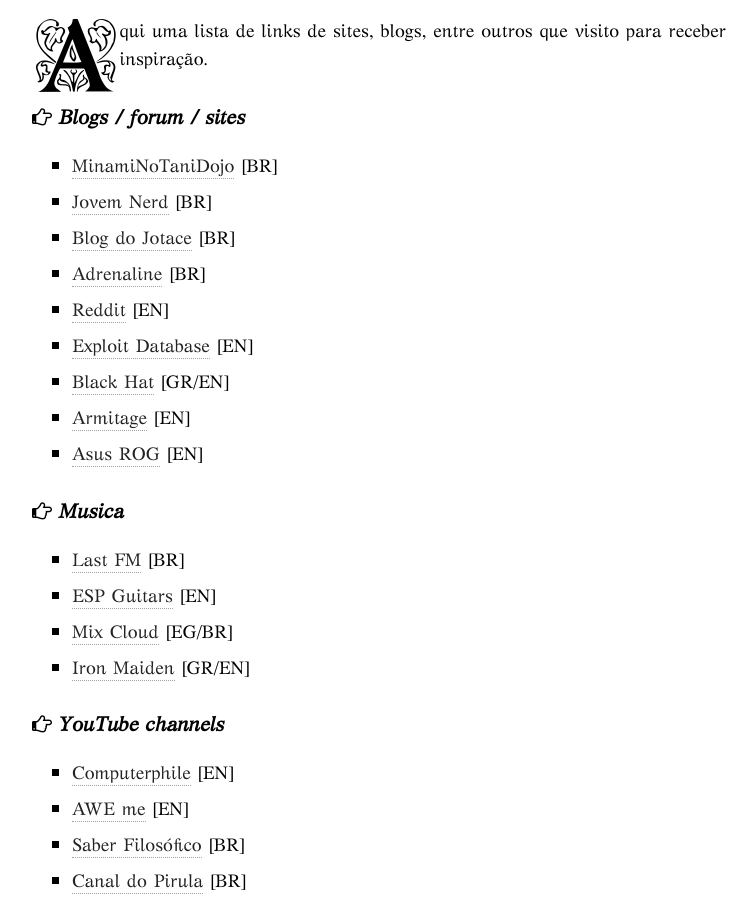
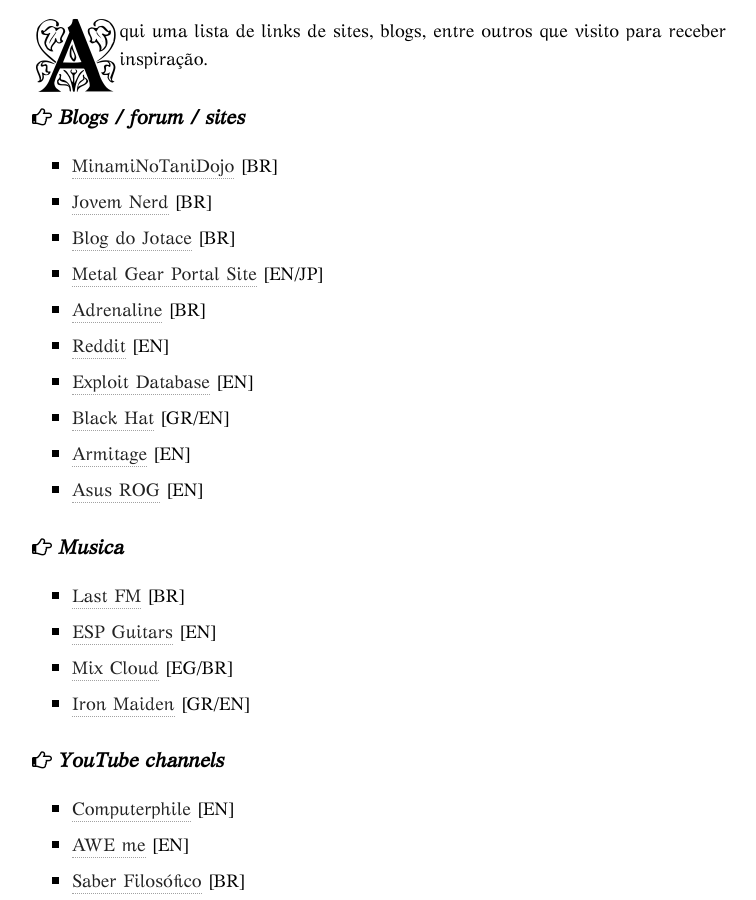
Before and after one commit to Agt-Morgu5/agt-morgu5.github.io, a Jekyll site: the page built from links/index.md, in a window 1280 px wide and 900 px high, scrolled down 505 px. Shown: the whole window, without its empty margins (254-1010 px from the left). Built offline with Jekyll 4.4.1, drawn with Linux system fonts in a browser that asks for light colours; nearby versions of some CDN libraries.

Commit message:
More-metal-gear-not-konami

```diff
--- a/links/index.md
+++ b/links/index.md
@@ -17,6 +17,7 @@
 * [MinamiNoTaniDojo](https://www.facebook.com/MinamiNoTaniDojo/?pnref=story){:target="_blank"}  [BR]
 * [Jovem Nerd](https://jovemnerd.com.br/){:target="_blank"}  [BR]
 * [Blog do Jotace](http://bjc.uol.com.br/){:target="_blank"}  [BR]
+* [Metal Gear Portal Site](http://www.konami.jp/mgs_portal/jp/){:target="_blank"}  [EN/JP]
 * [Adrenaline](http://adrenaline.uol.com.br/){:target="_blank"}  [BR]
 * [Reddit](https://www.reddit.com/){:target="_blank"}  [EN]
 * [Exploit Database](https://www.exploit-db.com/){:target="_blank"}  [EN]
```
